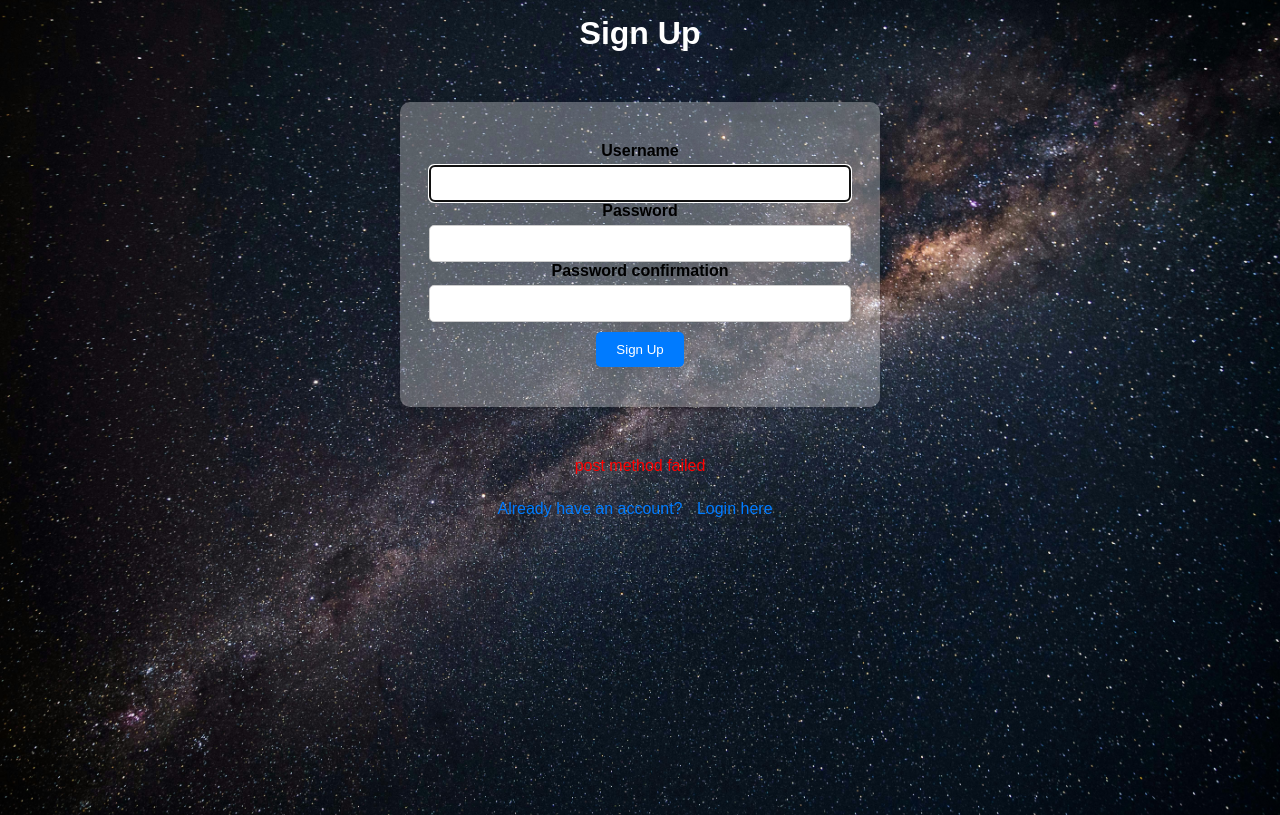
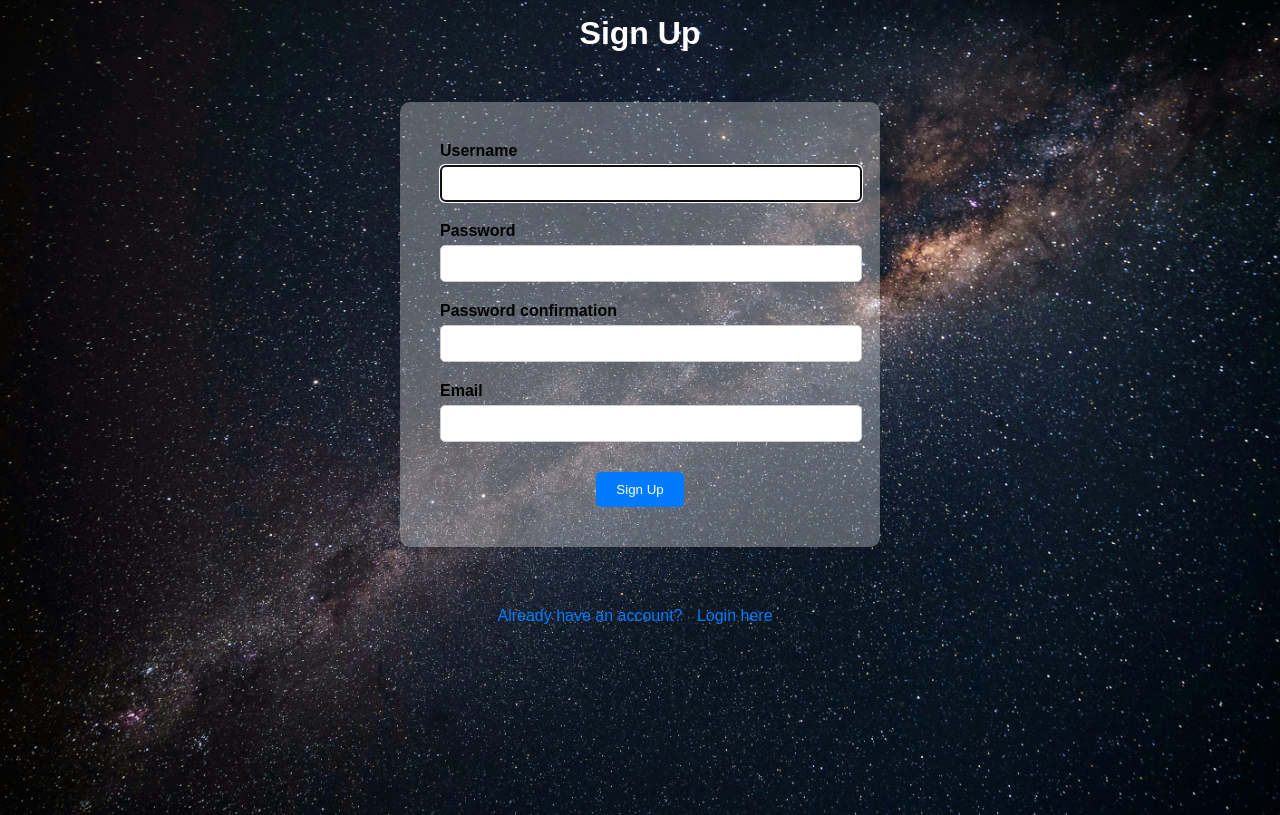
Before and after one commit to unsettler/django-chat-app, a Django app: page /accounts/signup in a window 1280 px wide. Run offline with Django 5.2, Linux system fonts and the light colour scheme.

Commit message:
emailnotdone

```diff
--- a/chattr/settings.py
+++ b/chattr/settings.py
@@ -144,6 +144,6 @@ EMAIL_BACKEND = 'django.core.mail.backends.smtp.EmailBackend'
 EMAIL_HOST = 'smtp.gmail.com'
 EMAIL_PORT = 587
 EMAIL_USE_TLS = True
-EMAIL_HOST_USER = 'abhijiths060697@gmail.com'         # Your Gmail address
-EMAIL_HOST_PASSWORD = 'Abhi1234.'        # An app-specific password from Google
-DEFAULT_FROM_EMAIL = 'abhijiths060697@gmail.com'
+EMAIL_HOST_USER = 'chatappbot62@gmail.com'         # Your Gmail address
+EMAIL_HOST_PASSWORD = 'apfj xvoa ybyf foia'        # An app-specific password from Google
+DEFAULT_FROM_EMAIL = 'chatappbot62@gmail.com'
--- a/chattrapp/forms.py
+++ b/chattrapp/forms.py
@@ -24,8 +24,14 @@
 
 
 class CustomUserCreationForm(UserCreationForm):
-    profile_picture = forms.ImageField(required=False)
+    email = forms.EmailField(required=False, help_text="Enter a valid email address.")
 
     class Meta:
         model = CustomUsercreated
-        fields = ('username', 'password1', 'password2','profile_picture')
+        fields = ('username', 'password1', 'password2', "email")
+
+
+class UserUpdateForm(forms.ModelForm):
+    class Meta:
+        model = CustomUsercreated
+        fields = ['username', 'email']
--- a/chattrapp/urls.py
+++ b/chattrapp/urls.py
@@ -13,4 +13,5 @@ urlpatterns = [
     path('display', views.display_view, name="displayurl"),
     path('chat/<int:recipient_id>/', views.chat_view, name='chaturl'),
     path('deleteuser', views.delete_view, name='deleteurl'),
+    path('update', views.update_view, name='updateurl'),
 ]
--- a/chattrapp/views.py
+++ b/chattrapp/views.py
@@ -6,6 +6,7 @@ from django.contrib.auth import get_user_model
 from .forms import loginform
 from django.contrib.auth.forms import UserCreationForm
 from .forms import Profilepictureform
+from .forms import UserUpdateForm
 from .forms import CustomUserCreationForm
 from .models import CustomUsercreated, Message
 from .models import Message
@@ -50,22 +51,34 @@ def logout_view(request):
 
 def signup_view(request):
     try:
-
         if request.method == "POST":
             signupform = CustomUserCreationForm(request.POST)
             if signupform.is_valid():
                 signupform.save()
                 return redirect("loginurl")
             else:
-                return render(request, "signuphtml.html", {"signformtohtml": signupform, "msg": "invalid details"})
+                # If the form is not valid, capture errors and pass them to the template
+                return render(request, "signuphtml.html", {
+                    "signformtohtml": signupform,
+                    "msg": signupform.errors
+
+                })
 
         else:
             signupform = CustomUserCreationForm()
-            return render(request, "signuphtml.html", {"signformtohtml": signupform, "msg": "post method failed"})
+            return render(request, "signuphtml.html", {
+                "signformtohtml": signupform,
+
+            })
+
     except Exception as e:
         print(e)
         signupform = CustomUserCreationForm()
-    return render(request, "signuphtml.html", {"signformtohtml": signupform, "msg": "raised an error"})
+    return render(request, "signuphtml.html", {
+        "signformtohtml": signupform,
+        "msg": signupform.errors
+        # Pass any errors if an exception occurs
+    })
 
 
 def toreset_view(request):
@@ -168,6 +181,19 @@ def chat_view(request, recipient_id):
     return render(request, 'chatroom.html',
                   {'recipient': recipient,
                    'messages': messages,
-                   'room_name': f"{min(request.user.id,recipient_id)}_{max(request.user.id,recipient_id)}",
+                   'room_name': f"{min(request.user.id, recipient_id)}_{max(request.user.id, recipient_id)}",
                    "recipient_id": recipient_id,
                    "userid": request.user.id})
+
+
+@login_required
+def update_view(request):
+    if request.method == 'POST':
+        form = UserUpdateForm(request.POST, instance=request.user)
+        if form.is_valid():
+            form.save()
+            return redirect('homeurl')  # Redirect to the profile page after successful update
+    else:
+        form = UserUpdateForm(instance=request.user)
+
+    return render(request, 'update.html', {'form': form})
--- a/templates/homehtml.html
+++ b/templates/homehtml.html
@@ -209,6 +209,7 @@
     <br>
     <p><a href="{% url 'logouturl' %}">Logout</a></p>
     <p><a href="{% url 'deleteurl' %}">deleteuser</a></p>
+    <p><a href="{% url 'updateurl' %}">update username and email</a></p>
 </div>
 </body>
 </html>
--- a/templates/signuphtml.html
+++ b/templates/signuphtml.html
@@ -9,11 +9,11 @@
         body {
             font-family: Arial, sans-serif;
             background-image: url("{% static 'images/loginbg.jpg' %}");
-            background-size: cover; /* Cover the entire screen */
-            background-position: center; /* Center the background image */
+            background-size: cover;
+            background-position: center;
             text-align: center;
-            height: 100vh; /* Full height of the viewport */
-            margin: 0; /* Remove default margin */
+            height: 100vh;
+            margin: 0;
         }
 
         h1 {
@@ -21,28 +21,28 @@
         }
 
         form {
-            display: flex; /* Use flexbox for better alignment */
-            flex-direction: column; /* Align children in a column */
-            align-items: center; /* Center items horizontally */
-            justify-content: center; /* Center items vertically if height is set */
-            background-color: rgba(255, 255, 255, 0.3); /* Semi-transparent white */
-            padding: 40px; /* Space inside the container */
-            border-radius: 10px; /* Rounded corners */
-            box-shadow: 0 2px 10px rgba(0, 0, 0, 0.1); /* Subtle shadow for depth */
-            max-width: 400px; /* Max width for responsiveness */
-            margin: 50px auto; /* Center the container horizontally with auto margins */
+            display: flex;
+            flex-direction: column;
+            align-items: center;
+            justify-content: center;
+            background-color: rgba(255, 255, 255, 0.3);
+            padding: 40px;
+            border-radius: 10px;
+            box-shadow: 0 2px 10px rgba(0, 0, 0, 0.1);
+            max-width: 400px;
+            margin: 50px auto;
         }
 
         .form-inputs {
             margin-bottom: 20px;
             text-align: left;
+            width: 100%; /* Ensure the input field spans the full width */
         }
 
-        h1{
+        h1 {
             margin-top: 15px;
             color: white;
         }
-
 
         label {
             display: block;
@@ -50,8 +50,8 @@
             font-weight: bold;
         }
 
-        input[type="text"], input[type="password"] {
-            width: 100%;
+        input[type="text"], input[type="password"], input[type="email"] {
+            width: 100%; /* Ensure full width */
             padding: 10px;
             border: 1px solid #ccc;
             border-radius: 5px;
@@ -86,8 +86,8 @@
             margin-top: 15px;
             color: red;
         }
-        p
-        {
+
+        p {
             margin-top: 15px;
             color: #007bff;
         }
@@ -95,23 +95,35 @@
     </style>
 </head>
 <body>
-    <h1>Sign Up</h1> <!-- Add a heading for clarity -->
+    <h1>Sign Up</h1>
 
-    <form method="post" action="{% url 'signupurl' %}"> <!-- Ensure correct URL name -->
+    <form method="post" action="{% url 'signupurl' %}">
          {% csrf_token %}
+        <div class="form-inputs">
             <label for="{{ signformtohtml.username.id_for_label }}">{{ signformtohtml.username.label }}</label>
-        {{ signformtohtml.username }}  <!-- This will output: <input type="text" name="username" id="id_username"> -->
+            {{ signformtohtml.username }}
+        </div>
 
+        <div class="form-inputs">
             <label for="{{ signformtohtml.password1.id_for_label }}">{{ signformtohtml.password1.label }}</label>
-        {{ signformtohtml.password1 }}  <!-- This will output: <input type="password" name="password1" id="id_password1"> -->
+            {{ signformtohtml.password1 }}
+        </div>
 
+        <div class="form-inputs">
             <label for="{{ signformtohtml.password2.id_for_label }}">{{ signformtohtml.password2.label }}</label>
             {{ signformtohtml.password2 }}
-        <button type="submit">Sign Up</button> <!-- Button for form submission -->
+        </div>
+
+        <div class="form-inputs">
+            <label for="{{ signformtohtml.email.id_for_label }}">{{ signformtohtml.email.label }}</label>
+            {{ signformtohtml.email }} <!-- Email field with same style -->
+        </div>
+
+        <button type="submit">Sign Up</button>
     </form>
 
-        <div class="alert">{{ msg }}</div> <!-- Display the message if present -->
+    <div class="alert">{{ msg }}</div>
 
-    <p>Already have an account? <a href="{% url 'loginurl' %}">Login here</a></p> <!-- Link to login page -->
+    <p>Already have an account? <a href="{% url 'loginurl' %}">Login here</a></p>
 </body>
 </html>
```
Also changed, not shown: chattrapp/consumers.py (+14 -14 lines), db.sqlite3. Lines whose indentation alone changed are shown as unchanged.
